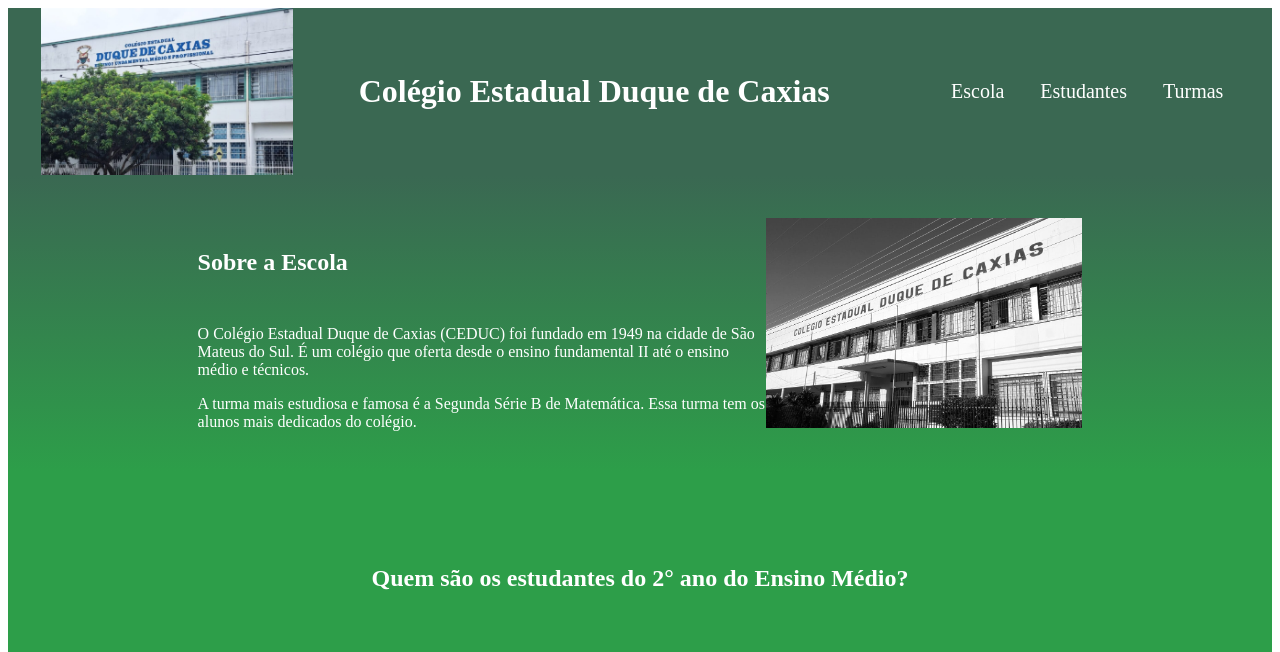
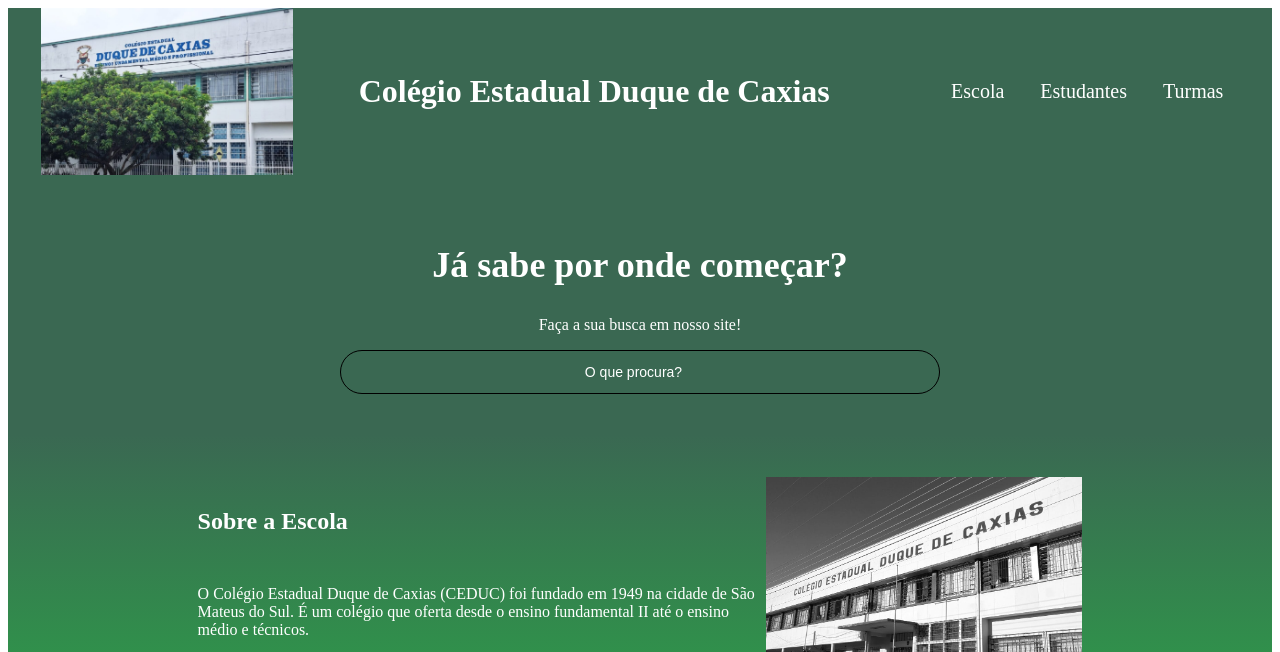
Before and after one commit to IvanGabriel27/2B-duque-2024, a plain HTML site: page index.html in a window 1280 px wide. Shown: the top 652 px of the page. Drawn offline with Linux system fonts and the light colour scheme.

Commit message:
barra pesquisa

```diff
--- a/index.html
+++ b/index.html
@@ -16,6 +16,14 @@
             <li class="cabeçalho-lista-item">Turmas</li>
         </ul>
     </header>
+
+    <section class="banner">
+      <h2 class="banner__titulo">Já sabe por onde começar?</h2>
+      <p class="banner__texto">Faça a sua busca em nosso site!</p>
+      <input type="search" class="banner__pesquisa" placeholder="O que procura?">
+    </section>
+
+
     <section class="escola">
         <div class="escola-div-conteudo">
             <h2 class="escola-titulo">Sobre a Escola</h2>
--- a/style.css
+++ b/style.css
@@ -91,3 +91,70 @@
     font-size: 14px;
     font-weight: 700;
 }
+
+.banner {
+    background: #3a6852 ;
+    color: rgb(255, 255, 255);;
+    text-align: center;
+    padding: 2.5em 2em;
+}
+
+.banner__titulo {
+    font-size: 18px;
+    font-weight: 700;
+}
+
+.banner__texto {
+    font-weight: 500;
+    margin: 1em 0;
+}
+
+.banner__pesquisa {
+    background-color: transparent;
+    border: 1px solid;
+    color: black;
+    border-radius: 24px;
+    padding: 1em;
+    width: 100%;
+}
+
+.banner__pesquisa::placeholder {
+    font-family: var(--fonte-principal);
+    font-size: 14px;
+    font-weight: 400;
+    text-align: center;
+    color: rgb(255, 255, 255);
+    background-position: 1em;
+}
+
+@media screen and (min-width: 1024px) {
+    .banner__titulo {
+        font-size: 36px;
+    }
+
+    .banner__pesquisa {
+        width: 50%;
+    }
+
+    .banner__pesquisa::placeholder {
+        background-position: 7em;
+    }
+}
+
+
+
+@media screen and (min-width: 1728px) {
+    .banner__pesquisa {
+        width: 35%;
+    }
+
+    .banner {
+        padding: 6em 0;
+    }
+
+    .banner__pesquisa::placeholder {
+        background-position: 12em;
+    }
+
+
+}
```
